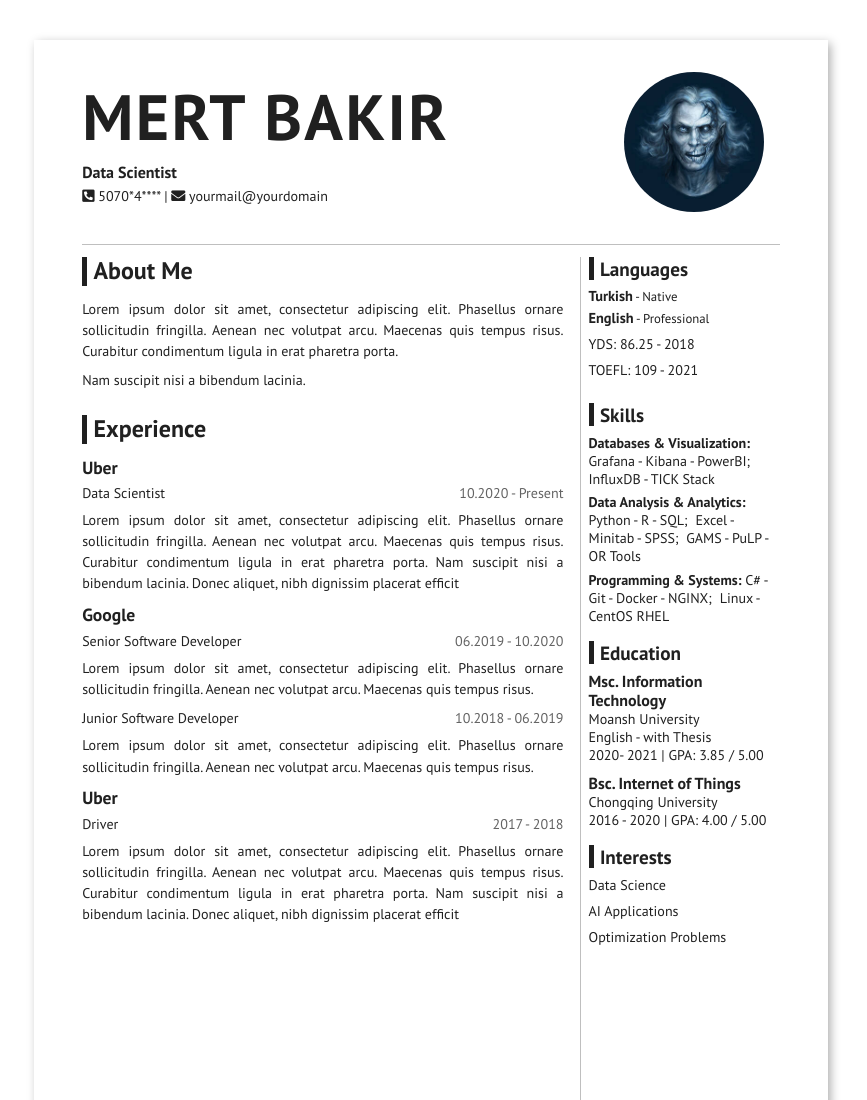
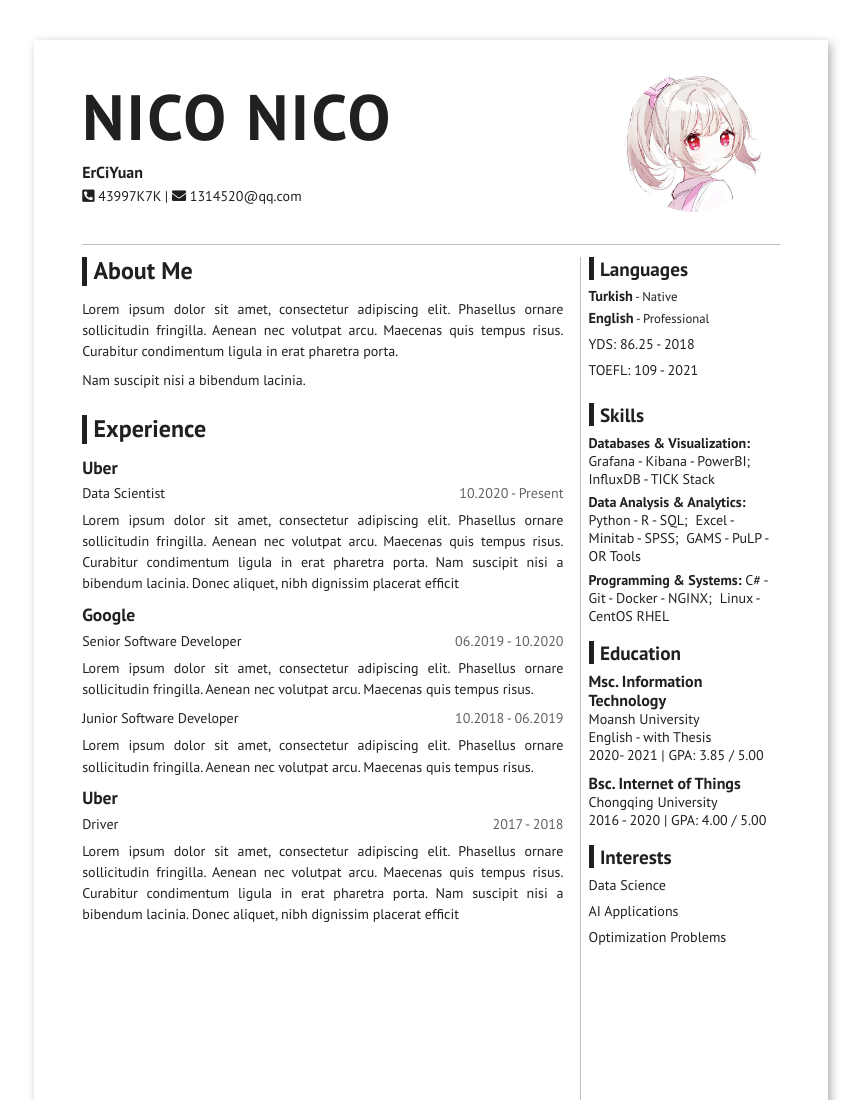
Before and after one commit to yoho321/OpenCV, a plain HTML site: page index.html in a window 1280 px wide. Shown: the top 1100 px of the page, without its empty margins (209-1076 px from the left). Drawn offline with Linux system fonts and the light colour scheme.

Commit message:
cv updated

```diff
--- a/index.html
+++ b/index.html
@@ -15,7 +15,7 @@
 
 
 
-	<title itemprop="name">Resume | MERT BAKIR</title>
+	<title itemprop="name">Resume | Nico Nico</title>
 </head>
 
 <body>
@@ -24,14 +24,14 @@
 			<header class="flex-row">
 				<div class="title">
 
-		<h1 class="name">Mert Bakir</h1>
-		<h2 class="tagline">Data Scientist</h2>
-		<span class="contact"><i class="fas fa-phone-square-alt"></i> 5070*4**** | <a href="mailto:yourmail@yourdomain" class="no-external-icon"><i class="fas fa-envelope"></i> yourmail@yourdomain</a></span>
+		<h1 class="name">Nico Nico</h1>
+		<h2 class="tagline">ErCiYuan</h2>
+		<span class="contact"><i class="fas fa-phone-square-alt"></i> 43997K7K | <a href="mailto:1314520@qq.com" class="no-external-icon"><i class="fas fa-envelope"></i> 1314520@qq.com</a></span>
 
 
 </div>
 
-<div><img class="avatar right" src="avatar.jpg"></div>
+<div><img class="avatar right" src="newPortrait.jpeg"></div>
 
 
 			</header>
```
Also changed, not shown: newPortrait.jpeg (added).
